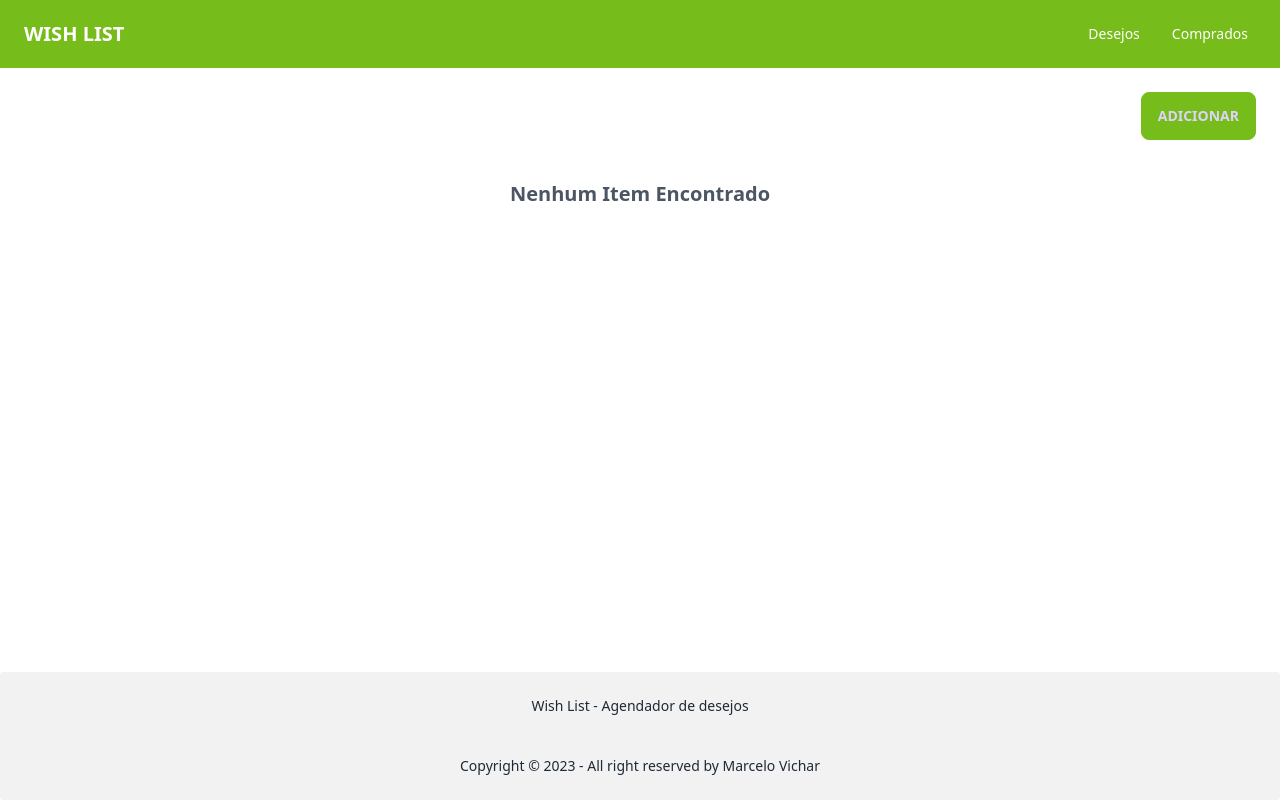
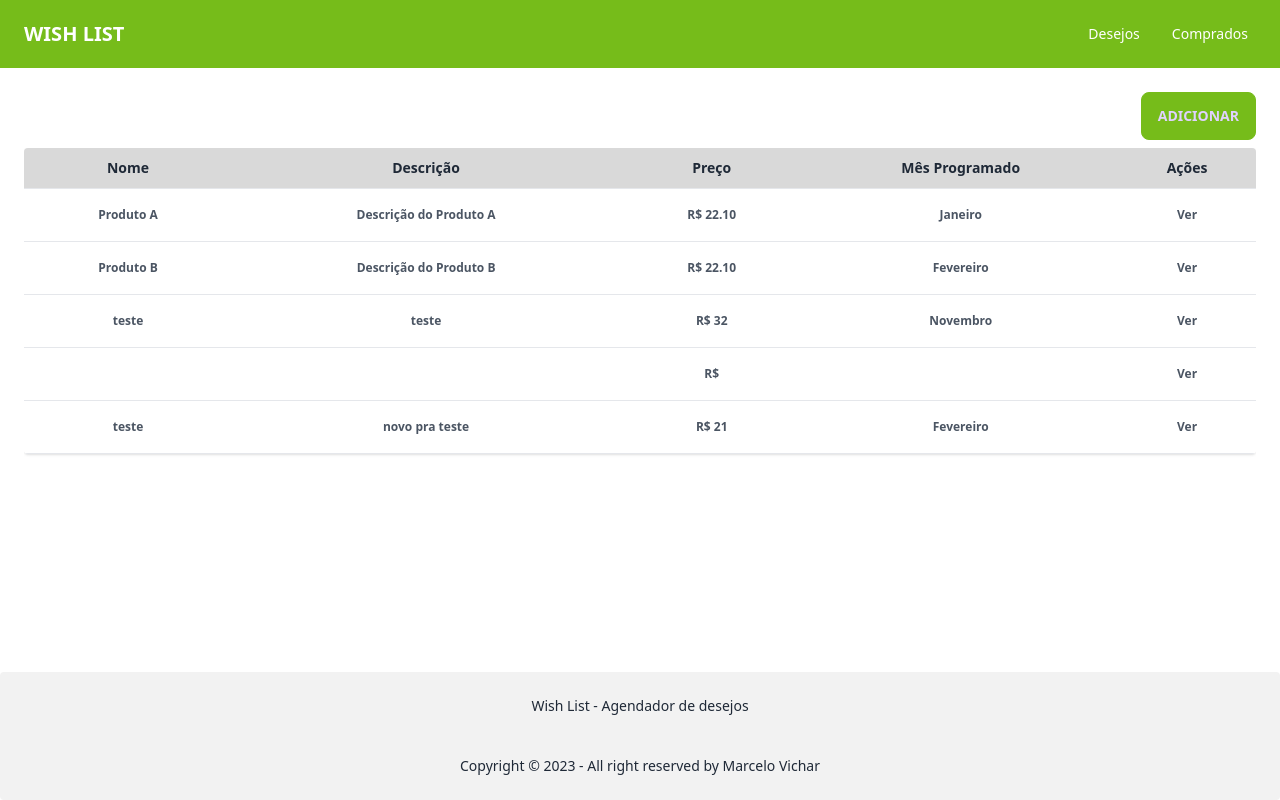
Before and after one commit to MarceloVichar/angular-wish-list, an Angular app in the folder wish-list/: page / in a window 1280 px wide. Built offline with nearby package versions, Linux system fonts and the light colour scheme; data requests are answered from the project's data file.

Commit message:
service com tratamento de requisicoes assincronas, e json server

```diff
--- /dev/null
+++ b/wish-list/db.json
@@ -0,0 +1,49 @@
+{
+  "wishes": [
+    {
+      "id": 1,
+      "name": "Produto A",
+      "description": "Descrição do Produto A",
+      "price": "22.10",
+      "month": "Janeiro",
+      "status": "pending"
+    },
+    {
+      "id": 2,
+      "name": "Produto B",
+      "description": "Descrição do Produto B",
+      "price": "22.10",
+      "month": "Fevereiro",
+      "status": "pending"
+    },
+    {
+      "id": 3,
+      "name": "Produto C",
+      "description": "Descrição do Produto C",
+      "price": "22.10",
+      "month": "Março",
+      "status": "ready"
+    },
+    {
+      "name": "teste",
+      "description": "teste",
+      "price": 32,
+      "month": "Novembro",
+      "status": "pending",
+      "id": 4
+    },
+    {
+      "isTrusted": true,
+      "status": "pending",
+      "id": 5
+    },
+    {
+      "name": "teste",
+      "description": "novo pra teste",
+      "price": 21,
+      "month": "Fevereiro",
+      "status": "pending",
+      "id": 6
+    }
+  ]
+}
--- a/wish-list/src/app/components/wish-table/wish-table.component.html
+++ b/wish-list/src/app/components/wish-table/wish-table.component.html
@@ -50,7 +50,7 @@
               >
                 <span class="inline-block lg:hidden font-bold">Preco</span>
                 <div class="break-all lg:break-normal">
-                  {{ item.price }}
+                  R$ {{ item.price }}
                 </div>
               </td>
               <td
--- a/wish-list/src/app/interfaces/wish.ts
+++ b/wish-list/src/app/interfaces/wish.ts
@@ -2,6 +2,7 @@ export interface Wish {
   name: string;
   price: number | string;
   month: string;
+  status?: string;
   description?: string;
   id?: number;
 }
--- a/wish-list/src/app/pages/create/create.component.ts
+++ b/wish-list/src/app/pages/create/create.component.ts
@@ -1,6 +1,7 @@
 import {Component} from '@angular/core';
 import {Wish} from "../../interfaces/wish";
 import {Router} from "@angular/router";
+import {WishService} from "../../services/wish.service";
 
 @Component({
   selector: 'app-create',
@@ -9,18 +10,15 @@ import {Router} from "@angular/router";
 })
 export class CreateComponent {
 
-  constructor(private router: Router) {}
+  constructor(private router: Router, private wishService: WishService) {}
 
-  onSubmit(form: Wish) {
-    if (form.name) {
-      let wishList = []
-      const wishListInStorage = localStorage.getItem('wishList')
-      if (wishListInStorage) {
-        wishList = JSON.parse(wishListInStorage)
-      }
-      wishList.push(form)
-      localStorage.setItem('wishList', JSON.stringify((wishList)))
+  async onSubmit(form: Wish) {
+    if (!form.name) { return }
+    try {
+      (await this.wishService.createWish({...form, status: 'pending'})).subscribe();
+      this.router.navigate([''])
+    } catch (e) {
+      console.error('Erro ao criar desejo:', e);
     }
-    this.router.navigate([''])
   }
 }
--- a/wish-list/src/app/pages/home/home.component.ts
+++ b/wish-list/src/app/pages/home/home.component.ts
@@ -1,6 +1,7 @@
 import {Component} from '@angular/core';
 import {Wish} from "../../interfaces/wish";
 import {Router} from '@angular/router';
+import {WishService} from "../../services/wish.service";
 
 @Component({
   selector: 'app-home',
@@ -10,16 +11,19 @@ import {Router} from '@angular/router';
 export class HomeComponent {
   data: Wish[] = []
 
-  ngOnInit() {
-    let wishList = []
-    const wishListInStorage = localStorage.getItem('wishList')
-    if (wishListInStorage) {
-      wishList = JSON.parse(wishListInStorage)
-    }
-    this.data = wishList
+  constructor(private wishService: WishService, private router: Router) {
   }
 
-  constructor(private router: Router) {
+
+  async ngOnInit() {
+    await this.fetchItems()
+  }
+
+  async fetchItems() {
+    (await this.wishService.getWishes({status: 'pending'}))
+      .subscribe((wishes: Wish[]) => {
+        this.data = wishes
+      })
   }
 
   showItem(id: string | number) {
--- /dev/null
+++ b/wish-list/src/app/services/wish.service.ts
@@ -0,0 +1,22 @@
+import {Injectable} from '@angular/core';
+import {environment} from "../../environments/environment";
+import {HttpClient} from "@angular/common/http";
+import {Observable} from "rxjs";
+import {Wish} from "../interfaces/wish";
+
+@Injectable({
+  providedIn: 'root'
+})
+export class WishService {
+  private apiUrl = `${environment.apiUrl}/wishes`;
+
+  constructor(private http: HttpClient) { }
+
+  async getWishes(params?: any): Promise<Observable<Wish[]>> {
+    return this.http.get<any[]>(this.apiUrl, {params});
+  }
+
+  async createWish(wish: Wish): Promise<Observable<any>> {
+    return this.http.post<any>(this.apiUrl, wish);
+  }
+}
--- /dev/null
+++ b/wish-list/src/environments/environment.ts
@@ -0,0 +1,3 @@
+export const environment = {
+  apiUrl: 'http://localhost:3000'
+};
```
Also changed, not shown: wish-list/src/app/app.module.ts (+21 -18 lines).
